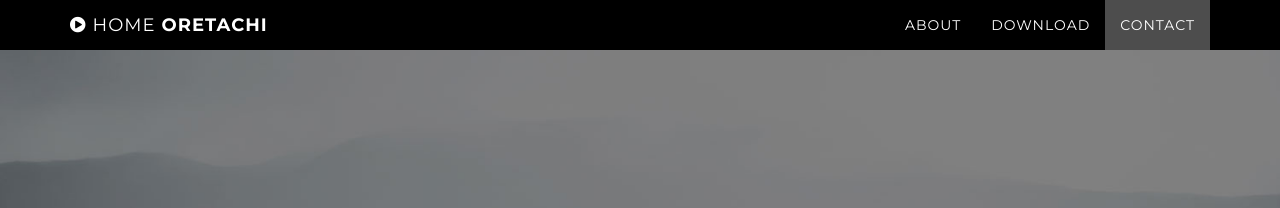
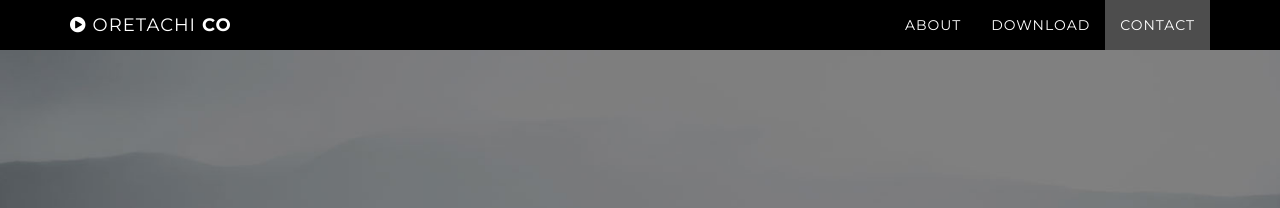
Before and after one commit to oretachi/oretachi.github.io, a Jekyll site: the page built from index.html, in a window 1280 px wide. Shown: the top 208 px of the page. Built offline with Jekyll 4.4.1, drawn with Linux system fonts in a browser that asks for light colours.

Commit message:
Updated nav.html

```diff
--- a/_includes/nav.html
+++ b/_includes/nav.html
@@ -6,7 +6,7 @@
                     <i class="fa fa-bars"></i>
                 </button>
                 <a class="navbar-brand page-scroll" href="#page-top">
-                    <i class="fa fa-play-circle"></i>  <span class="light">Home</span> Oretachi
+                    <i class="fa fa-play-circle"></i>  <span class="light">Oretachi</span> Co
                 </a>
             </div>
 
```
